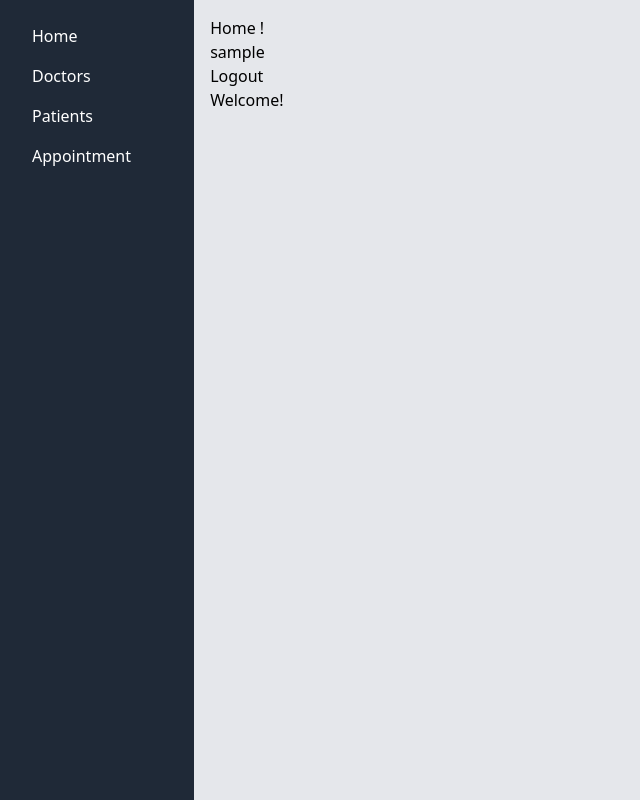
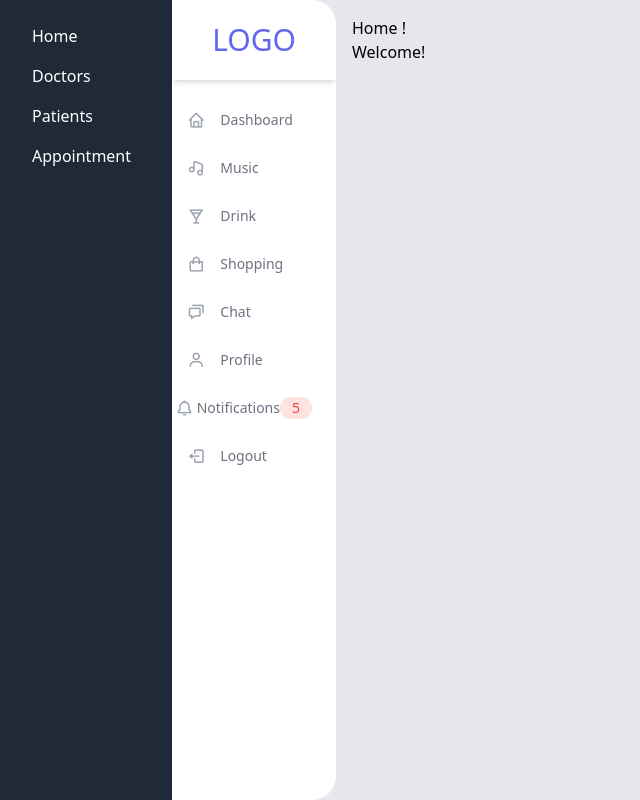
Before and after one commit to Abdelaziz-LAISSAOUI/Clinic_management_system, a Django app: page / in a window 1280 px wide. Shown: the whole page, without its empty margins (0-640 px from the left). Run offline with Django 5.2, Linux system fonts and the light colour scheme; the visitor is signed in with stand-in values (Sample User, id 1); some libraries are stand-ins or nearby versions.

Commit message:
protecting routes

```diff
--- /dev/null
+++ b/clinic_management/decorators.py
@@ -0,0 +1,9 @@
+from django.shortcuts import render, redirect
+
+def login_required(view_func):
+    def wrapper(request, *args, **kwargs):
+        if request.user.is_authenticated:
+            return view_func(request, *args, **kwargs)
+        else:
+            return redirect('login')
+    return wrapper
--- a/clinic_management/templates/pages/home.html
+++ b/clinic_management/templates/pages/home.html
@@ -6,13 +6,6 @@
     {% include 'partials/sidenav.html' %}
     <div class="w-full p-4" >
       <p>Home !</p>
-      {% if request.user.is_authenticated %}
-        <p>{{ request.user.username }}</p>
-        <a href="{% url 'logout' %}">Logout</a>
-      {% else %}
-        <a hx-target="#main" hx-swap="outerHTML" hx-push-url="true" hx-get="{% url 'login' %}">Login</a>
-        <a hx-target="#main" hx-swap="outerHTML" hx-push-url="true" hx-get="{% url 'signup' %}">Signup</a>
-      {% endif %}
       <h1>Welcome!</h1>
     </div>
 </div>
--- a/clinic_management/templates/partials/sidenav.html
+++ b/clinic_management/templates/partials/sidenav.html
@@ -6,3 +6,62 @@
     <a hx-push-url="true" hx-get="/appointment" class="block py-2 px-4 text-white hover:bg-gray-600">Appointment</a>
     {% endif %}
 </div>
+<link rel="stylesheet" href="https://unpkg.com/boxicons@2.0.7/css/boxicons.min.css" />
+<div class="flex flex-col w-56 bg-white rounded-r-3xl overflow-hidden">
+    <div class="flex items-center justify-center h-20 shadow-md">
+      <h1 class="text-3xl uppercase text-indigo-500">Logo</h1>
+    </div>
+    <ul class="flex flex-col py-4">
+      <li>
+        <a href="#" class="flex flex-row items-center h-12 transform hover:translate-x-2 transition-transform ease-in duration-200 text-gray-500 hover:text-gray-800">
+          <span class="inline-flex items-center justify-center h-12 w-12 text-lg text-gray-400"><i class="bx bx-home"></i></span>
+          <span class="text-sm font-medium">Dashboard</span>
+        </a>
+      </li>
+      <li>
+        <a href="#" class="flex flex-row items-center h-12 transform hover:translate-x-2 transition-transform ease-in duration-200 text-gray-500 hover:text-gray-800">
+          <span class="inline-flex items-center justify-center h-12 w-12 text-lg text-gray-400"><i class="bx bx-music"></i></span>
+          <span class="text-sm font-medium">Music</span>
+        </a>
+      </li>
+      <li>
+        <a href="#" class="flex flex-row items-center h-12 transform hover:translate-x-2 transition-transform ease-in duration-200 text-gray-500 hover:text-gray-800">
+          <span class="inline-flex items-center justify-center h-12 w-12 text-lg text-gray-400"><i class="bx bx-drink"></i></span>
+          <span class="text-sm font-medium">Drink</span>
+        </a>
+      </li>
+      <li>
+        <a href="#" class="flex flex-row items-center h-12 transform hover:translate-x-2 transition-transform ease-in duration-200 text-gray-500 hover:text-gray-800">
+          <span class="inline-flex items-center justify-center h-12 w-12 text-lg text-gray-400"><i class="bx bx-shopping-bag"></i></span>
+          <span class="text-sm font-medium">Shopping</span>
+        </a>
+      </li>
+      <li>
+        <a href="#" class="flex flex-row items-center h-12 transform hover:translate-x-2 transition-transform ease-in duration-200 text-gray-500 hover:text-gray-800">
+          <span class="inline-flex items-center justify-center h-12 w-12 text-lg text-gray-400"><i class="bx bx-chat"></i></span>
+          <span class="text-sm font-medium">Chat</span>
+        </a>
+      </li>
+      <li>
+        <a href="#" class="flex flex-row items-center h-12 transform hover:translate-x-2 transition-transform ease-in duration-200 text-gray-500 hover:text-gray-800">
+          <span class="inline-flex items-center justify-center h-12 w-12 text-lg text-gray-400"><i class="bx bx-user"></i></span>
+          <span class="text-sm font-medium">Profile</span>
+        </a>
+      </li>
+      <li>
+        <a href="#" class="flex flex-row items-center h-12 transform hover:translate-x-2 transition-transform ease-in duration-200 text-gray-500 hover:text-gray-800">
+          <span class="inline-flex items-center justify-center h-12 w-12 text-lg text-gray-400"><i class="bx bx-bell"></i></span>
+          <span class="text-sm font-medium">Notifications</span>
+          <span class="ml-auto mr-6 text-sm bg-red-100 rounded-full px-3 py-px text-red-500">5</span>
+        </a>
+      </li>
+      <li>
+        <a href="#" class="flex flex-row items-center h-12 transform hover:translate-x-2 transition-transform ease-in duration-200 text-gray-500 hover:text-gray-800">
+          <span class="inline-flex items-center justify-center h-12 w-12 text-lg text-gray-400"><i class="bx bx-log-out"></i></span>
+          <span hx-push-url="true" hx-target="#main" hx-swap="outerHTML" hx-boost="true" hx-get="{% url 'logout' %}" class="text-sm font-medium">Logout</span>
+
+
+        </a>
+      </li>
+    </ul>
+  </div>
--- a/clinic_management/views.py
+++ b/clinic_management/views.py
@@ -3,25 +3,31 @@ from django.contrib.auth import authenticate, login, logout
 from .forms import UserCreationForm, LoginForm, DoctorLoginForm
 from django.urls import reverse
 from django.shortcuts import get_object_or_404
-
+from .decorators import login_required
 
 # instance = get_object_or_404(Object, name=name, job=job)
 # redirect(reverse('test:output_page', args=instance))
 
 
 # Create your views here.
+
+@login_required
 def hello(request):
     return render(request,"pages/home.html")
 
+@login_required
 def doctors(request):
     return render(request,"pages/doctors.html")
 
+@login_required
 def one_doctor(request, username):
     return render(request, "pages/doctor.html", {'username': username})
 
+@login_required
 def patient(request):
     return render(request,"pages/patients.html")
 
+@login_required
 def appointment(request):
     return render(request,"pages/appointments.html")
 
```
